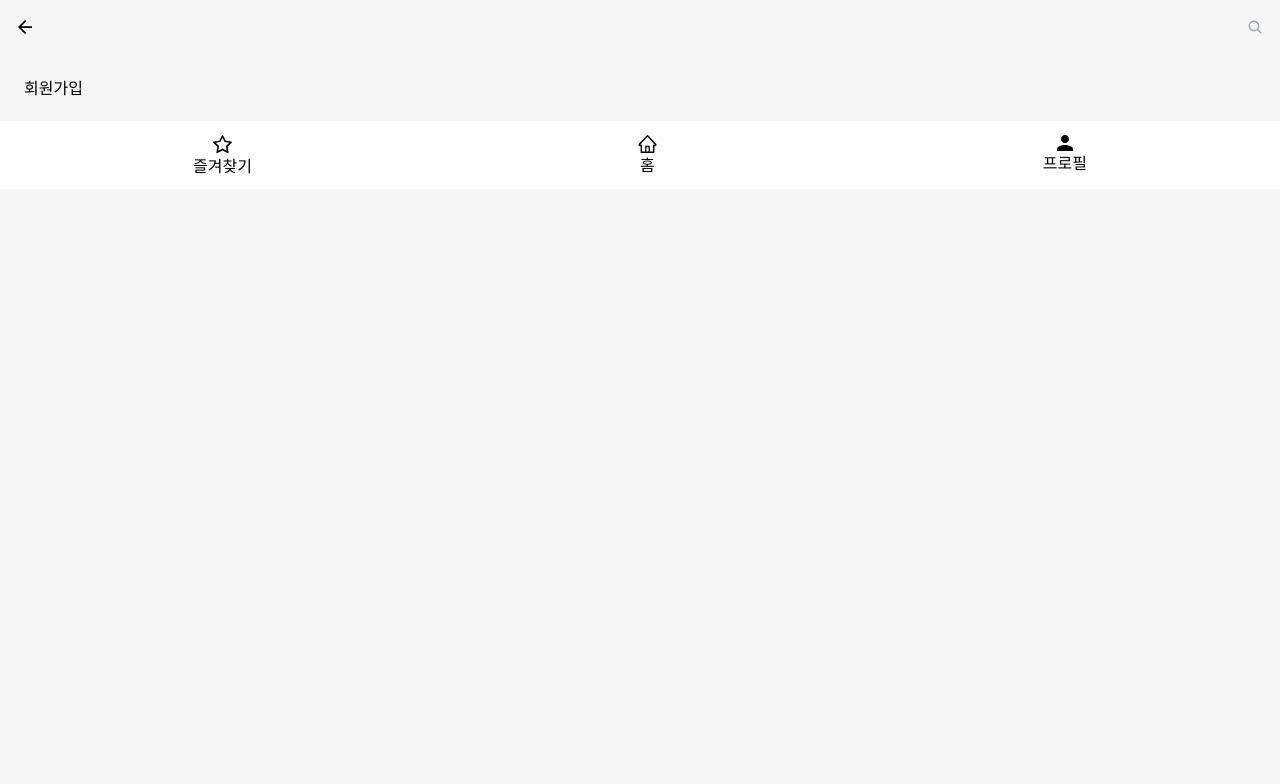
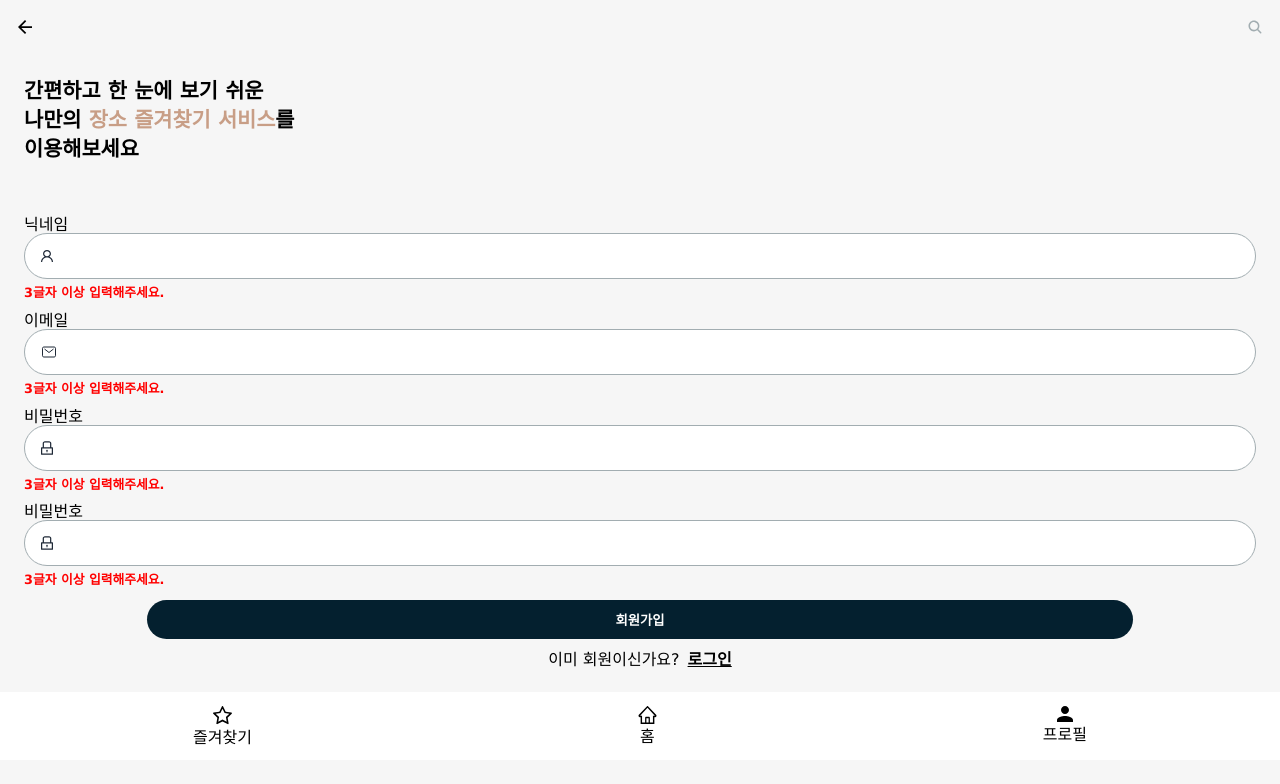
Before and after one commit to danimkim/pinned, a React (Create React App) app: page /signup in a window 1280 px wide. Shown: the top 784 px of the page. Built offline with nearby package versions, Linux system fonts and the light colour scheme.

Commit message:
✨ 로그인, 회원가입 페이지 구현

```diff
--- /dev/null
+++ b/src/elements/InputBox.js
@@ -0,0 +1,54 @@
+import styled from 'styled-components';
+import { MailIcon, PersonEmptyIcon, LockIcon } from '../components/assets';
+
+const InputBox = (props) => {
+    // nickname, email, pw, pwconfirm
+    const warningMsgNickname = "3글자 이상 입력해주세요.";
+    const warningMsgEmail = "이메일을 올바르게 입력해주세요."
+    const warningMsgPw = "비밀번호는 대문자, 소문자, 특수문자를 포함한 8글자 이상이어야 합니다."
+
+
+    return (
+        <div>
+            <label htmlFor={props.id}>{props.children}</label>
+            <InputContainer>
+                {props.id === "nickname" && <PersonEmptyIcon />}
+                {props.id === "email" && <MailIcon />}
+                {(props.id === "pw" || props.id === "pwconfirm") && <LockIcon />}
+                <Input type={props.type} id={props.id}/>
+            </InputContainer>
+            <Warn>{warningMsgNickname}</Warn>
+        </div>
+    )
+}
+
+export default InputBox;
+
+const InputContainer = styled.div`
+    border: solid 1px #A2ADB1;
+    height: 2.75rem;
+    border-radius: 1.5rem;
+    padding-left: 1rem;
+    background-color: #fff;
+    display: flex;
+    align-items: center;
+`
+
+const Input = styled.input`
+    height: inherit;
+    margin-left: 0.8rem;
+    width: calc(100% - 2rem);
+`
+
+const Warn = styled.p`
+    color: red;
+    font-size: 0.8rem;
+    font-weight: 700;
+    div + & {
+        margin: 0.5rem 0 0.8rem;
+    }
+`
+
+Input.defaultProps = `
+    type: "text"
+`
--- a/src/pages/SignUp.js
+++ b/src/pages/SignUp.js
@@ -1,7 +1,84 @@
+import styled from 'styled-components'
+import { Link } from 'react-router-dom';
+import InputBox from '../elements/InputBox';
+
 const SignUp = () => {
     return (
-        <h1>회원가입</h1>
+        <div>
+            {/* <Logo src={`${process.env.PUBLIC_URL}/logo.png`} alt="로고" /> */}
+            <TextWrapper>
+                <li>간편하고 한 눈에 보기 쉬운</li>
+                <li>나만의 <Strong>장소 즐겨찾기 서비스</Strong>를</li>
+                <li>이용해보세요</li>
+            </TextWrapper>
+            <form>
+                <fieldset>
+                    <legend style={{display:"none"}}>회원가입 폼</legend>
+                    <InputBox id="nickname">닉네임</InputBox>
+                    <InputBox id="email">이메일</InputBox>
+                    <InputBox type="password" id="pw">비밀번호</InputBox>
+                    <InputBox type="password" id="pwconfirm">비밀번호</InputBox>
+                </fieldset>
+                <SubmitBtn type="submit">회원가입</SubmitBtn>
+            </form>
+
+            <Wrapper>
+                <span>이미 회원이신가요?</span><Link to={"/signup"}><Login>로그인</Login></Link>
+            </Wrapper>
+        </div>
     )
 }
 
 export default SignUp;
+
+const Logo = styled.img`
+    display: block;
+    margin: 50vh auto 0;
+    transform: translateY(-25vh);
+`
+
+const SubmitBtn = styled.button`
+    display: block;
+    background-color: #04202F;
+    color: #fff;
+    padding: 0.625rem 1rem;
+    border-radius: 1.5rem;
+    font-weight: 700;
+    width: 80%;
+    margin: 0 auto 0.8rem;
+    &:hover {
+        cursor: pointer;
+    }
+`
+
+const Wrapper = styled.div`
+    text-align: center;
+`
+
+const Login = styled.span`
+    text-decoration: underline;
+    margin-left: 0.5rem;
+    font-weight: 700;
+`
+
+const TextWrapper = styled.ul`
+    margin-bottom: 3.625rem;
+    li {
+        font-weight: 700;
+        font-size: 1.3rem;
+        margin-bottom: 0.5rem;
+    }
+`
+
+const Strong = styled.strong`
+    color: #C89E86;
+`
+
+const Warn = styled.p`
+    color: red;
+    font-size: 0.8rem;
+    font-weight: 700;
+    div + & {
+        margin: 0.5rem 0 0.8rem;
+    }
+`
```
Also changed, not shown: src/pages/Login.js (added, +33 -0 lines).
